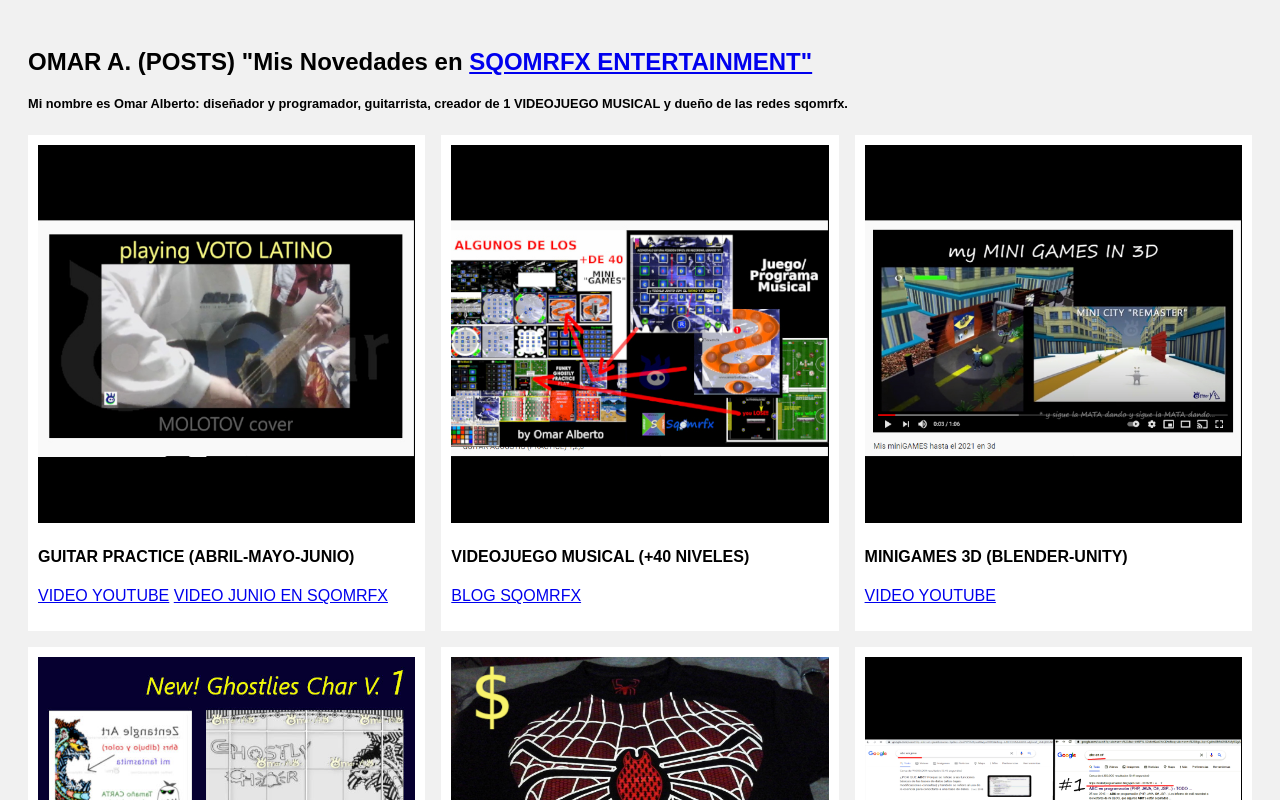
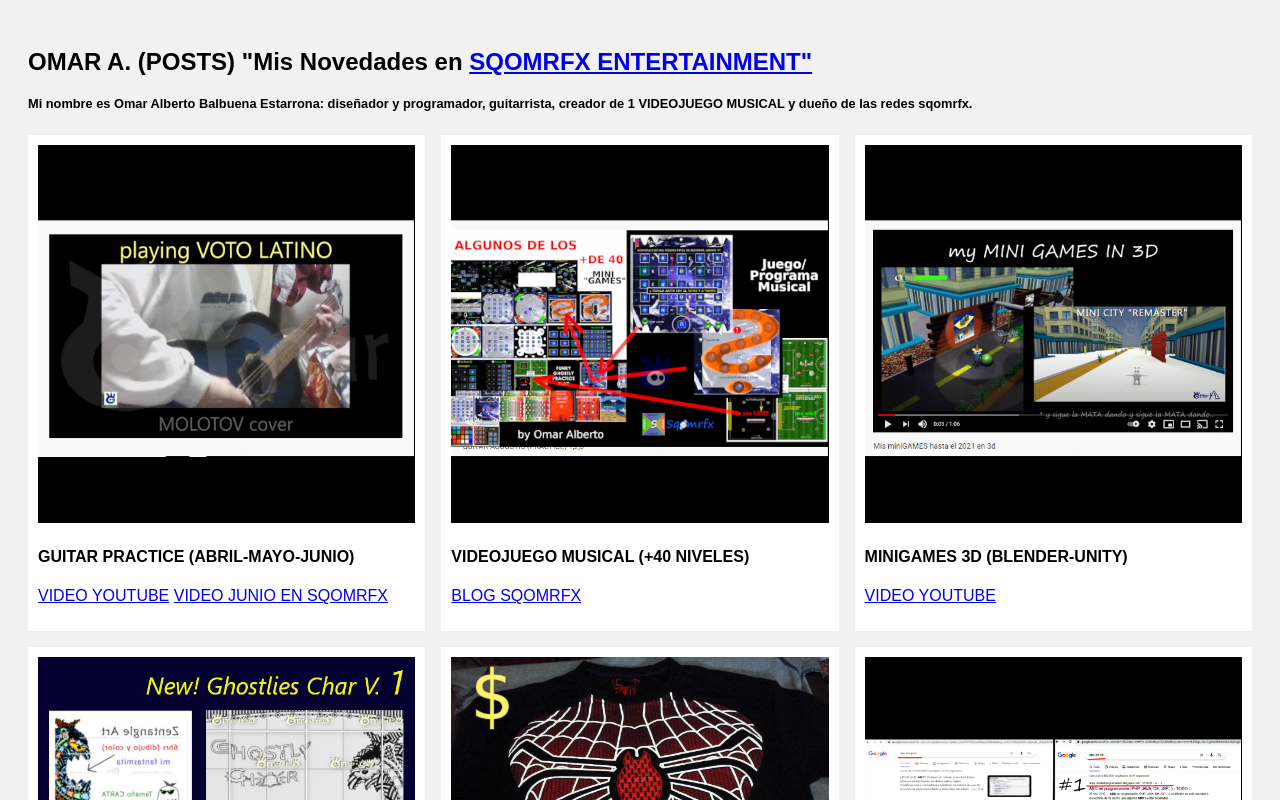
Before and after one commit to dg0mara66/news, a plain HTML site: page index.html in a window 1280 px wide. Shown: the top 800 px of the page. Drawn offline with Linux system fonts and the light colour scheme.

Commit message:
Update index.html

```diff
--- a/index.html
+++ b/index.html
@@ -8,7 +8,7 @@
 
 
 <h2> OMAR A. (POSTS) "Mis Novedades en  <a href="https://sqomrfx.blogspot.com" target="_blank">SQOMRFX ENTERTAINMENT" </a> </h2>
-	<h1 style="font-size:80%"> Mi nombre es Omar Alberto: diseñador y programador, guitarrista, creador de 1 VIDEOJUEGO MUSICAL y dueño de las redes sqomrfx. </h1>
+	<h1 style="font-size:80%"> Mi nombre es Omar Alberto Balbuena Estarrona: diseñador y programador, guitarrista, creador de 1 VIDEOJUEGO MUSICAL y dueño de las redes sqomrfx. </h1>
 <div id="myBtnContainer">
 </DIV>
 
```
